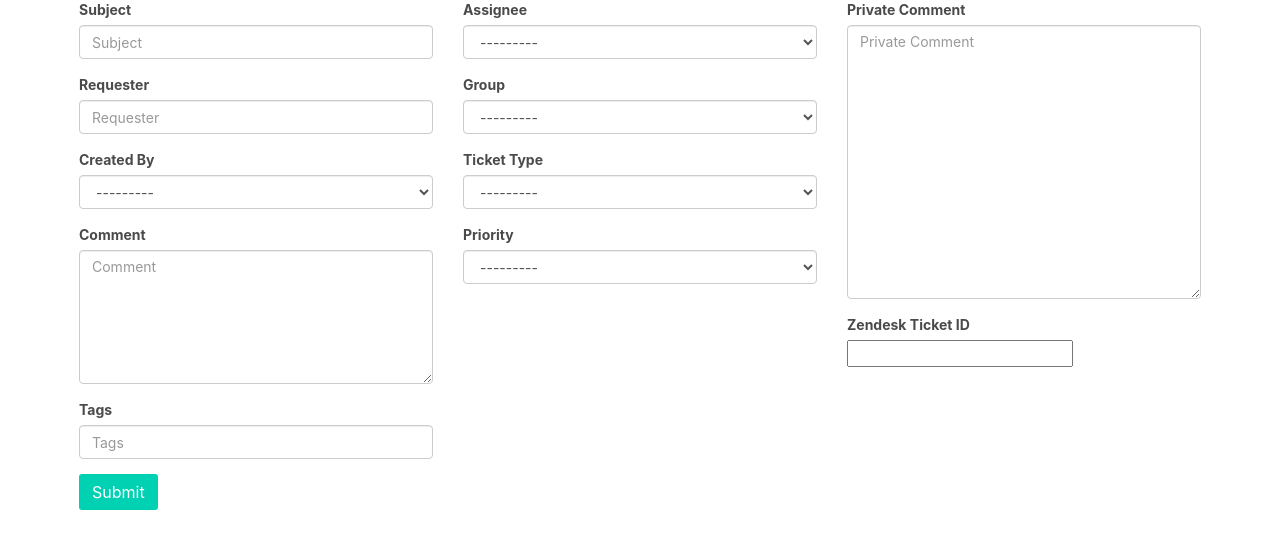
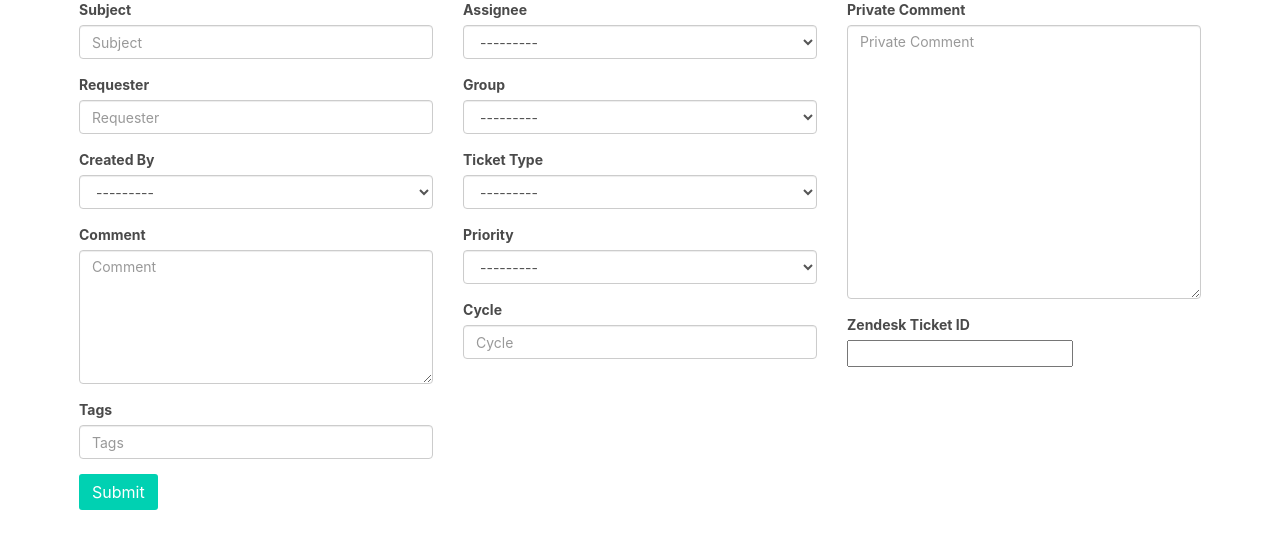
Before and after one commit to prontotools/zendesk-tickets-machine, a Django app: template zendesk_tickets_machine/tickets/templates/ticket_edit.html in a window 1280 px wide. Shown: the part 186-735 px from the top of the page. Run offline with Django 3.2, Linux system fonts and the light colour scheme; the template is opened without the code that fills it: values that come from a table or form of the project are taken from there, others are empty; some libraries are stand-ins or nearby versions.

Commit message:
:sparkles: Show cycle on UI :bear:

```diff
--- a/zendesk_tickets_machine/tickets/templates/ticket_edit.html
+++ b/zendesk_tickets_machine/tickets/templates/ticket_edit.html
@@ -56,6 +56,10 @@
                   <label>Priority</label>
                   {{ form.priority }}
                 </div>
+                <div class="form-group">
+                  <label>Cycle</label>
+                  {{ form.cycle }}
+                </div>
               </div>
               <div class="col-md-4">
                 <div class="form-group">
--- a/zendesk_tickets_machine/tickets/views.py
+++ b/zendesk_tickets_machine/tickets/views.py
@@ -35,6 +35,7 @@ class TicketEditView(TemplateView):
             'tags': ticket.tags,
             'private_comment': ticket.private_comment,
             'zendesk_ticket_id': ticket.zendesk_ticket_id,
+            'cycle': ticket.cycle,
             'board': ticket.board.id
         }
         form = TicketForm(initial=initial)
```
Also changed, not shown: zendesk_tickets_machine/tickets/tests/test_views.py (+1 -0 lines).
